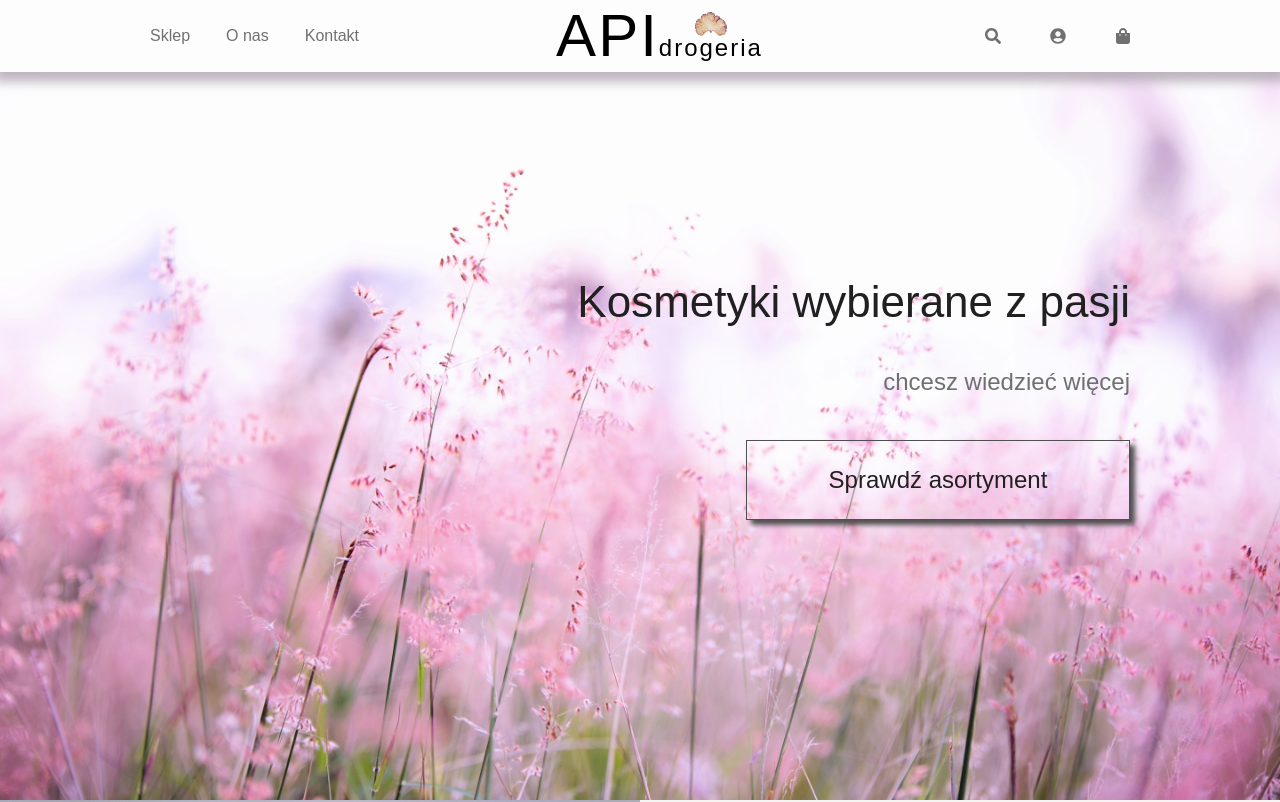
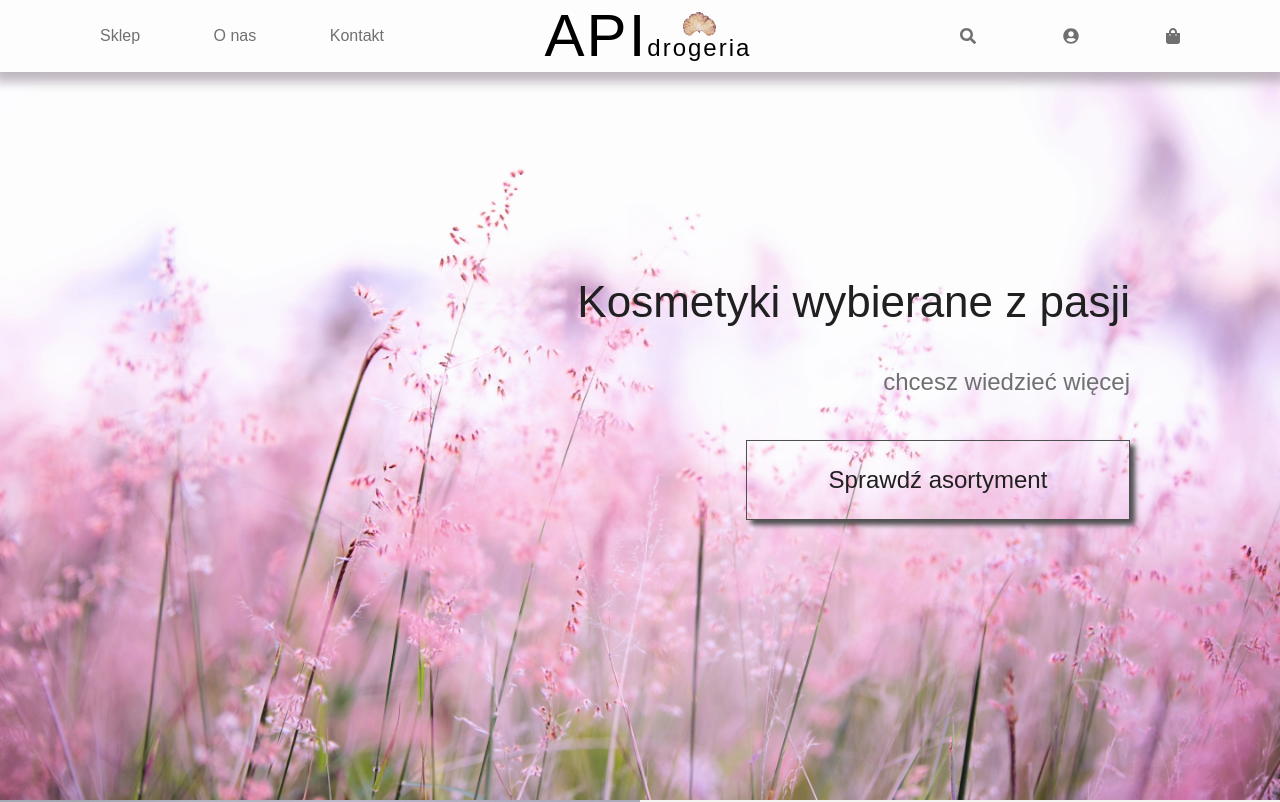
Before and after one commit to Bartek-str/API-drogeria, a React (Create React App) app: page / in a window 1280 px wide. Shown: the top 802 px of the page. Built offline with nearby package versions, Linux system fonts and the light colour scheme.

Commit message:
more fixed header

```diff
--- a/src/components/Footer/Footer.scss
+++ b/src/components/Footer/Footer.scss
@@ -1,15 +1,21 @@
+.Footer {
+    width: 100vw;
+    height: 225px;
+    background-color: #F6F4F3;
+
+    .socialMedia {
+        color: #707070;
+        display: flex;
+        flex-direction: column;
+        align-items: center;
+    }
+}
+
 @media screen and (max-width: 750px) {
     .Footer {
-        width: 100vw;
-        height: 225px;
-        background-color: #F6F4F3;
 
         .socialMedia {
             padding-top: 20px;
-            color: #707070;
-            display: flex;
-            flex-direction: column;
-            align-items: center;
 
             .header {
                 font-size: 20px;
@@ -97,19 +103,13 @@
 
 @media screen and (min-width: 751px) {
     .Footer {
-        width: 100vw;
         height: 175px;
-        background-color: #F6F4F3;
         display: flex;
         flex-direction: row;
         align-items: center;
 
         .socialMedia {
             padding-left: 25px;
-            color: #707070;
-            display: flex;
-            flex-direction: column;
-            align-items: center;
 
             .header {
                 font-size: 20px;
@@ -200,19 +200,8 @@
 
 @media screen and (min-width: 1024px) {
     .Footer {
-        width: 100vw;
-        height: 175px;
-        background-color: #F6F4F3;
-        display: flex;
-        flex-direction: row;
-        align-items: center;
 
         .socialMedia {
-            padding-left: 25px;
-            color: #707070;
-            display: flex;
-            flex-direction: column;
-            align-items: center;
 
             .header {
                 font-size: 20px;
@@ -304,19 +293,9 @@
 @media screen and (min-width: 1440px) {
     .Footer {
         position: relative;
-        width: 100vw;
-        height: 175px;
-        background-color: #F6F4F3;
-        display: flex;
-        flex-direction: row;
-        align-items: center;
 
         .socialMedia {
             padding-left: 25px;
-            color: #707070;
-            display: flex;
-            flex-direction: column;
-            align-items: center;
 
             .header {
                 font-size: 20px;
--- a/src/components/Header/Header.scss
+++ b/src/components/Header/Header.scss
@@ -208,6 +208,8 @@
         justify-content: space-between;
 
         .logo {
+            position: absolute;
+            right: calc(50vw - 111.36px);
 
             .api {
                 font-size: 60px;
@@ -230,10 +232,7 @@
         .nav-links {
             justify-content: space-between;
             width: 30vw;
-
-            div:nth-child(1) {
             padding-left: 25px;
-            }
 
             div, a {
                 font-size: 2rem;
@@ -242,8 +241,8 @@
 
         .nav-shop {
             flex-direction: row;
-            width: 25vw;
-            padding-left: calc(5vw - 25px);
+            justify-content: space-between;
+            width: 20vw;
             padding-right: 25px;
 
             .icon {
@@ -255,50 +254,27 @@
 
 @media screen and (min-width: 1024px) {
     .Header {
-        justify-content: space-between;
 
-        .logo {
-
-            .api {
-                font-size: 60px;
-                height: 60px;
+        .nav-links {
+            padding-left: 100px;
         }
 
-            .container {
-                height: 60px;
-
-                img {
-                    height: 3rem;
-                }
-
-                div {
-                    font-size: 3rem;
+        .nav-shop {
+            width: 25vw;
+            padding-right: 100px;
         }
     }
 }
 
+@media screen and (min-width: 1440px) {
+    .Header {
+
         .nav-links {
-            justify-content: space-between;
-            width: calc(30vw - 25px);
-
-            div:nth-child(1) {
             padding-left: 150px;
         }
 
-            div, a {
-                font-size: 2rem;
-            }
-        }
-
         .nav-shop {
-            flex-direction: row;
-            width: 25vw;
-            padding-left: calc(5vw - 125px);
-            padding-right: 125px;
-
-            .icon {
-                font-size: 2rem;
+            padding-right: 150px;
         }
     }
 }
-}
```
Lines whose indentation alone changed are shown as unchanged.
